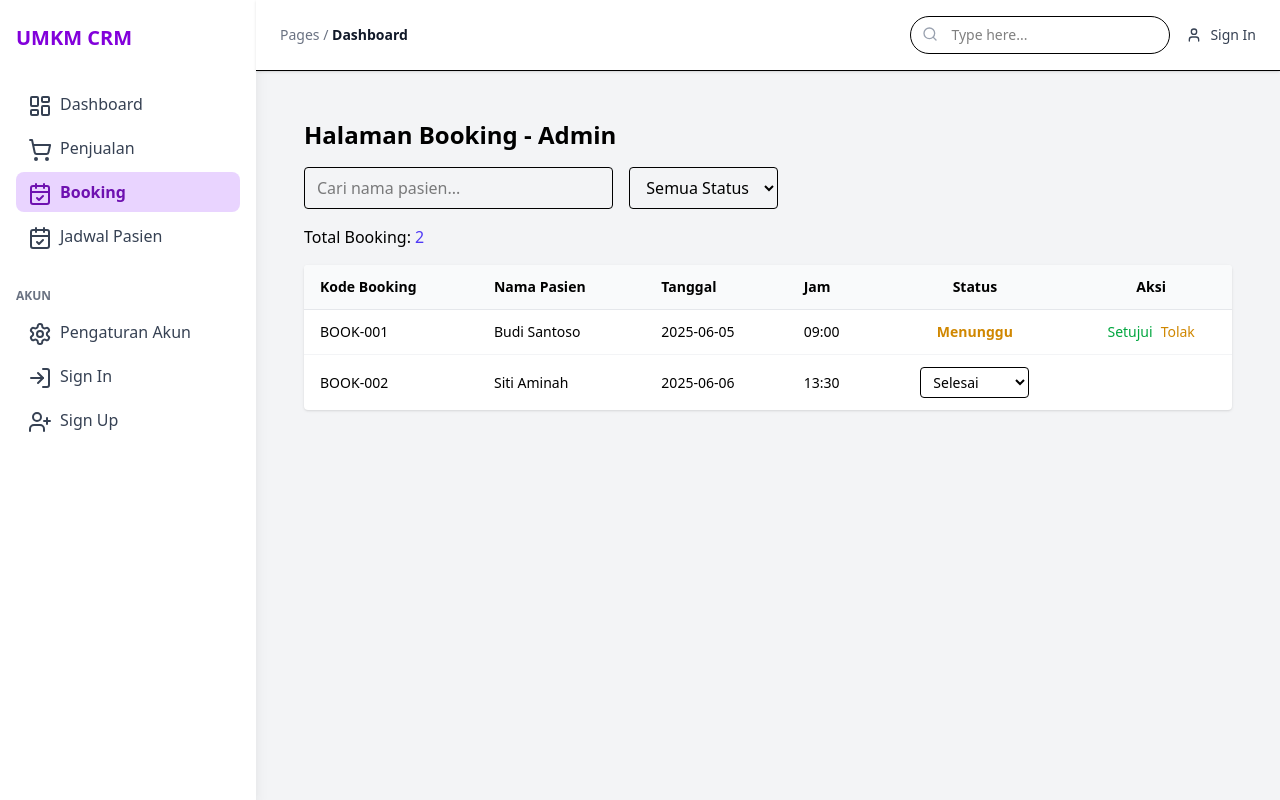
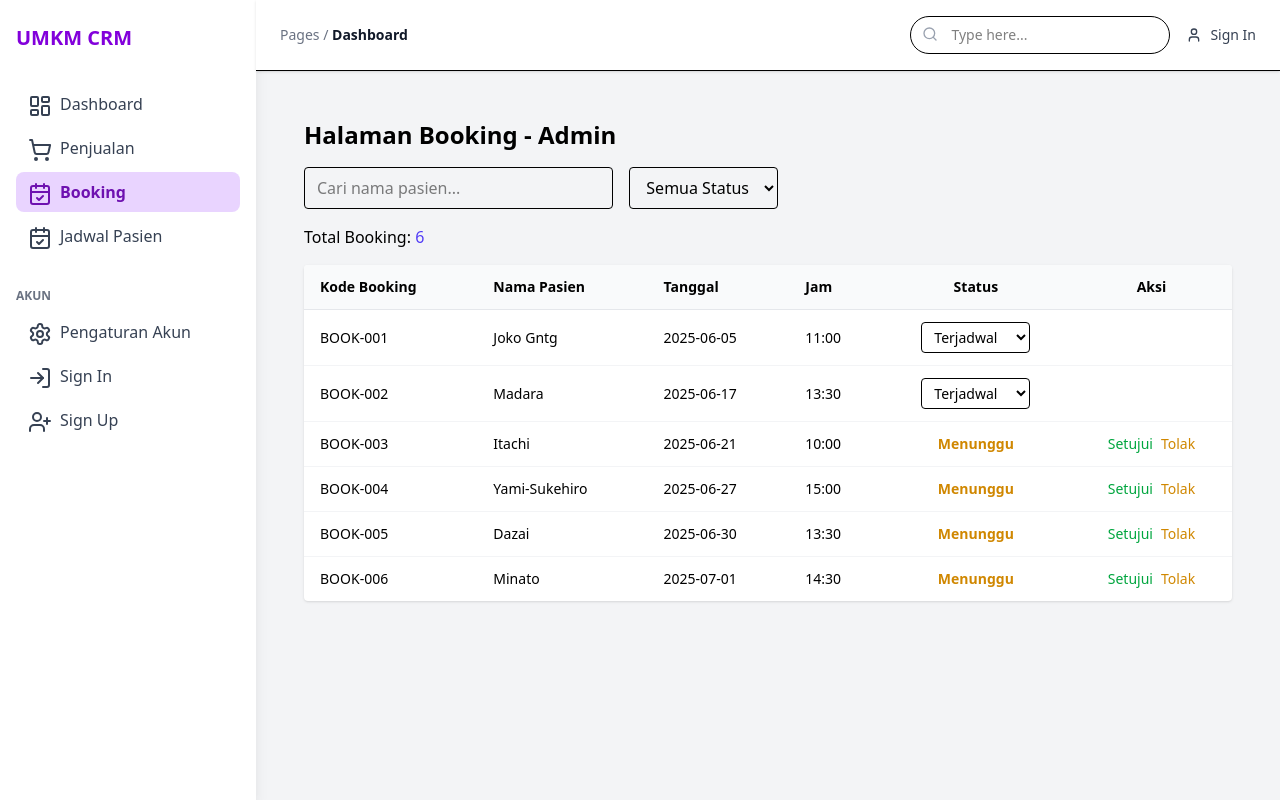
Before and after one commit to putri-isneini/crm-dokterGigi-kelompok9-2sic, a React (Vite) app: page /booking in a window 1280 px wide. Built offline with nearby package versions, Linux system fonts and the light colour scheme.

Commit message:
i dah siap jadwalpasien ya luplup

```diff
--- a/src/App.jsx
+++ b/src/App.jsx
@@ -1,4 +1,5 @@
 import './App.css'
+import { useState } from 'react'
 import { Route, Routes } from 'react-router-dom'
 import MainLayout from './components/MainLayout'
 import Dashboard from './pages/Dashboard'
@@ -6,16 +7,84 @@ import Booking from './pages/Booking'
 import JadwalPasien from './pages/JadwalPasien'
 
 function App() {
+  const [bookings, setBookings] = useState([
+    {
+      id: 1,
+      bookingCode: "BOOK-001",
+      patientName: "Joko Gntg",
+      date: "2025-06-05",
+      time: "11:00",
+      status: "Terjadwal",
+    },
+    {
+      id: 2,
+      bookingCode: "BOOK-002",
+      patientName: "Madara",
+      date: "2025-06-17",
+      time: "13:30",
+      status: "Terjadwal",
+    },
+    {
+      id: 3,
+      bookingCode: "BOOK-003",
+      patientName: "Itachi",
+      date: "2025-06-21",
+      time: "10:00",
+      status: "Menunggu",
+    },
+      {
+      id: 3,
+      bookingCode: "BOOK-004",
+      patientName: "Yami-Sukehiro",
+      date: "2025-06-27",
+      time: "15:00",
+      status: "Menunggu",
+    },
+      {
+      id: 2,
+      bookingCode: "BOOK-005",
+      patientName: "Dazai",
+      date: "2025-06-30",
+      time: "13:30",
+      status: "Menunggu",
+    },
+      {
+      id: 2,
+      bookingCode: "BOOK-006",
+      patientName: "Minato",
+      date: "2025-07-01",
+      time: "14:30",
+      status: "Menunggu",
+    },
+  ]);
+
+  // Fungsi update status booking
+  const onStatusChange = (id, newStatus) => {
+    setBookings((prev) =>
+      prev.map((b) => (b.id === id ? { ...b, status: newStatus } : b))
+    );
+  };
 
   return (
     <Routes>
-      <Route element={<MainLayout/>} >
-      <Route path="/" element={<Dashboard/>}/>
-      <Route path="/booking" element={<Booking/>}/>
-      <Route path="/jadwal" element={<JadwalPasien/>}/>
-    </Route>
+      <Route element={<MainLayout />}>
+        <Route path="/" element={<Dashboard />} />
+        <Route
+          path="/booking"
+          element={
+            <Booking
+              bookings={bookings}
+              onStatusChange={onStatusChange}  // <-- Pastikan nama prop sama dengan yang dipakai Booking.jsx
+            />
+          }
+        />
+        <Route
+          path="/jadwalpasien"
+          element={<JadwalPasien bookings={bookings} />}
+        />
+      </Route>
     </Routes>
-  )
+  );
 }
 
-export default App
+export default App;
--- a/src/components/Sidebar.jsx
+++ b/src/components/Sidebar.jsx
@@ -18,7 +18,7 @@ const menuItems = [
   { name: 'Dashboard', icon: <LayoutDashboard />, path: '/' },
   { name: 'Penjualan', icon: <ShoppingCart />, path: '/laporan' },
   { name: 'Booking', icon: <CalendarCheck />, path: '/booking' },
-  { name: 'Jadwal Pasien', icon: <CalendarCheck />, path: '/jadwal' },
+  { name: 'Jadwal Pasien', icon: <CalendarCheck />, path: '/jadwalpasien' },
 ]
 
 const accountItems = [
--- a/src/pages/Booking.jsx
+++ b/src/pages/Booking.jsx
@@ -1,36 +1,8 @@
 import React, { useState } from "react";
-import FullCalendar from "@fullcalendar/react";
-import dayGridPlugin from "@fullcalendar/daygrid";
 
-const initialBookings = [
-  {
-    id: 1,
-    bookingCode: "BOOK-001",
-    patientName: "Budi Santoso",
-    date: "2025-06-05",
-    time: "09:00",
-    status: "Menunggu",
-  },
-  {
-    id: 2,
-    bookingCode: "BOOK-002",
-    patientName: "Siti Aminah",
-    date: "2025-06-06",
-    time: "13:30",
-    status: "Selesai",
-  },
-];
-
-export default function BookingAdmin() {
-  const [bookings, setBookings] = useState(initialBookings);
+export default function Booking({ bookings, onStatusChange }) {
   const [searchName, setSearchName] = useState("");
   const [filterStatus, setFilterStatus] = useState("");
-
-  const handleStatusChange = (id, newStatus) => {
-    setBookings((prev) =>
-      prev.map((b) => (b.id === id ? { ...b, status: newStatus } : b))
-    );
-  };
 
   const filteredBookings = bookings.filter((b) => {
     return (
@@ -39,13 +11,11 @@ export default function BookingAdmin() {
     );
   });
 
-  const calendarEvents = bookings
-    .filter((b) => b.status === "Terjadwal")
-    .map((b) => ({
-      title: `${b.patientName} - ${b.time}`, // hanya nama pasien dan jam
-      start: `${b.date}T${b.time}`,
-      id: b.id.toString(),
-    }));
+  const handleStatusChange = (id, newStatus) => {
+    if (onStatusChange) {
+      onStatusChange(id, newStatus);
+    }
+  };
 
   return (
     <div className="p-6 max-w-6xl mx-auto">
@@ -73,7 +43,8 @@ export default function BookingAdmin() {
       </div>
 
       <div className="mb-4 font-medium">
-        Total Booking: <span className="text-indigo-600">{filteredBookings.length}</span>
+        Total Booking:{" "}
+        <span className="text-indigo-600">{filteredBookings.length}</span>
       </div>
 
       <div className="overflow-x-auto bg-white rounded shadow mb-8">
@@ -140,7 +111,6 @@ export default function BookingAdmin() {
           </tbody>
         </table>
       </div>
-      </div>
-
+    </div>
   );
 }
--- a/src/pages/JadwalPasien.jsx
+++ b/src/pages/JadwalPasien.jsx
@@ -2,18 +2,24 @@ import React from "react";
 import FullCalendar from "@fullcalendar/react";
 import dayGridPlugin from "@fullcalendar/daygrid";
 
-export default function JadwalPasien({ bookings }) {
+export default function JadwalPasien({ bookings = [] }) {
+  // Filter booking yang statusnya "Terjadwal"
   const calendarEvents = bookings
     .filter((b) => b.status === "Terjadwal")
-    .map((b) => ({
-      title: `${b.patientName} - ${b.time}`,
-      start: `${b.date}T${b.time}`,
-      id: b.id.toString(),
-    }));
+    .map((b) => {
+      // Pastikan format waktu valid (HH:mm:ss), kalau cuma HH:mm tambahkan ":00"
+      const time = b.time.length === 5 ? `${b.time}:00` : b.time;
+
+      return {
+        title: `${b.patientName} - ${time}`,
+        start: `${b.date}T${time}`,  // format ISO untuk FullCalendar
+        id: String(b.id),
+      };
+    });
 
   return (
     <div className="bg-white p-4 rounded shadow">
-      <h2 className="text-xl font-semibold mb-2">Jadwal Pasien (Kalender)</h2>
+      <h2 className="text-xl font-semibold mb-2">Jadwal Pasien</h2>
       <FullCalendar
         plugins={[dayGridPlugin]}
         initialView="dayGridMonth"
```
